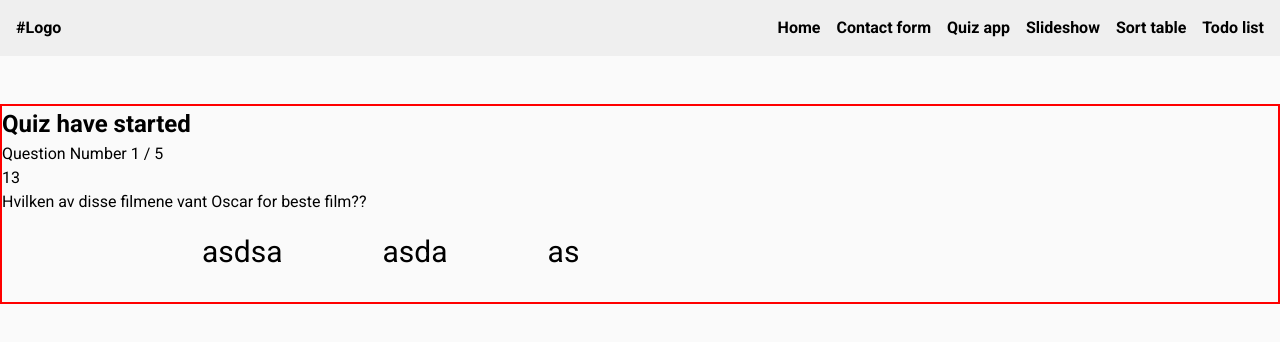
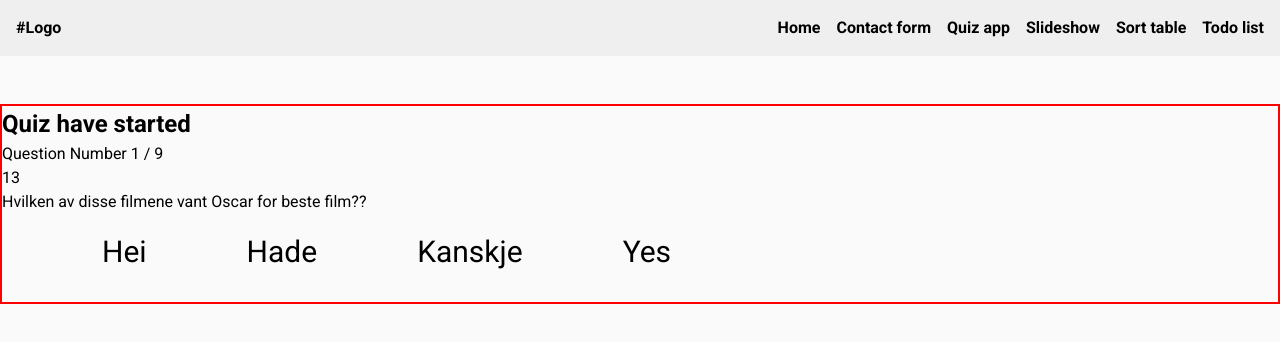
Before and after one commit to tse018/Dashboard, a Vue app: page /quizapp in a window 1280 px wide. Both pictures are taken after a click on the button "Click to start the Quiz". Shown: the top 342 px of the page. Built offline with nearby package versions, Linux system fonts and the light colour scheme.

Commit message:
fixed issue with quiz

```diff
--- a/src/components/Quiz.vue
+++ b/src/components/Quiz.vue
@@ -26,7 +26,7 @@
 
             <div class="quiz__options">
 
-               <button @click="checkAnswers" :key="index" v-for="(answer, index) in questions[currentQuestion].answerOptions" class="quiz__button">
+               <button @click="checkAnswers(answer.answer)" v-for="(answer, index) in questions[currentQuestion].answerOptions" class="quiz__button">
                   {{ answer.option }}
                </button>
 
@@ -59,53 +59,84 @@
                {
                   questionText: 'Hvilken av disse filmene vant Oscar for beste film??',
                   answerOptions: [
-                     { option: '', answer: false },
-                     { option: 'asdsa', answer: false },
-                     { option: 'asda', answer: false },
-                     { option: 'as', answer: true },
+                     { option: 'Hei', answer: false },
+                     { option: 'Hade', answer: false },
+                     { option: 'Kanskje', answer: false },
+                     { option: 'Yes', answer: true },
                   ],
                },
-
                {
                   questionText: 'rew?',
                   answerOptions: [
-                     { option: 'ads', answer: false },
-                     { option: 'asd', answer: false },
-                     { option: 'asd', answer: false },
-                     { option: 'sa', answer: true },
+                     { option: 'aNo', answer: false },
+                     { option: 'Adf', answer: false },
+                     { option: 'dgs', answer: false },
+                     { option: 'Ja', answer: true },
                   ],
                },
-
                {
-                  questionText: 'werew?',
+                  questionText: 'rew?',
                   answerOptions: [
-                     { option: 'ew', answer: false },
-                     { option: 'ew', answer: false },
-                     { option: 'sd', answer: false },
-                     { option: 'sd', answer: true },
+                     { option: 'aNo', answer: false },
+                     { option: 'Adf', answer: false },
+                     { option: 'dgs', answer: false },
+                     { option: 'Ja', answer: true },
                   ],
                },
-
                {
-                  questionText: 'bla bla?',
+                  questionText: 'rew?',
                   answerOptions: [
-                     { option: '', answer: false },
-                     { option: '', answer: false },
-                     { option: '', answer: false },
-                     { option: 'sdf', answer: true },
+                     { option: 'aNo', answer: false },
+                     { option: 'Adf', answer: false },
+                     { option: 'dgs', answer: false },
+                     { option: 'Ja', answer: true },
                   ],
                },
-
                {
-                  questionText: 'bla bla?',
+                  questionText: 'rew?',
                   answerOptions: [
-                     { option: 'sdf', answer: false },
-                     { option: '', answer: false },
-                     { option: '', answer: false },
-                     { option: '', answer: true },
+                     { option: 'aNo', answer: false },
+                     { option: 'Adf', answer: false },
+                     { option: 'dgs', answer: false },
+                     { option: 'Ja', answer: true },
                   ],
                },
-
+               {
+                  questionText: 'rew?',
+                  answerOptions: [
+                     { option: 'aNo', answer: false },
+                     { option: 'Adf', answer: false },
+                     { option: 'dgs', answer: false },
+                     { option: 'Ja', answer: true },
+                  ],
+               },
+               {
+                  questionText: 'rew?',
+                  answerOptions: [
+                     { option: 'aNo', answer: false },
+                     { option: 'Adf', answer: false },
+                     { option: 'dgs', answer: false },
+                     { option: 'Ja', answer: true },
+                  ],
+               },
+               {
+                  questionText: 'rew?',
+                  answerOptions: [
+                     { option: 'aNo', answer: false },
+                     { option: 'Adf', answer: false },
+                     { option: 'dgs', answer: false },
+                     { option: 'Ja', answer: true },
+                  ],
+               },
+               {
+                  questionText: 'rew?',
+                  answerOptions: [
+                     { option: 'aNo', answer: false },
+                     { option: 'Adf', answer: false },
+                     { option: 'dgs', answer: false },
+                     { option: 'Ja', answer: true },
+                  ],
+               },
             ],
          };
       },
```
